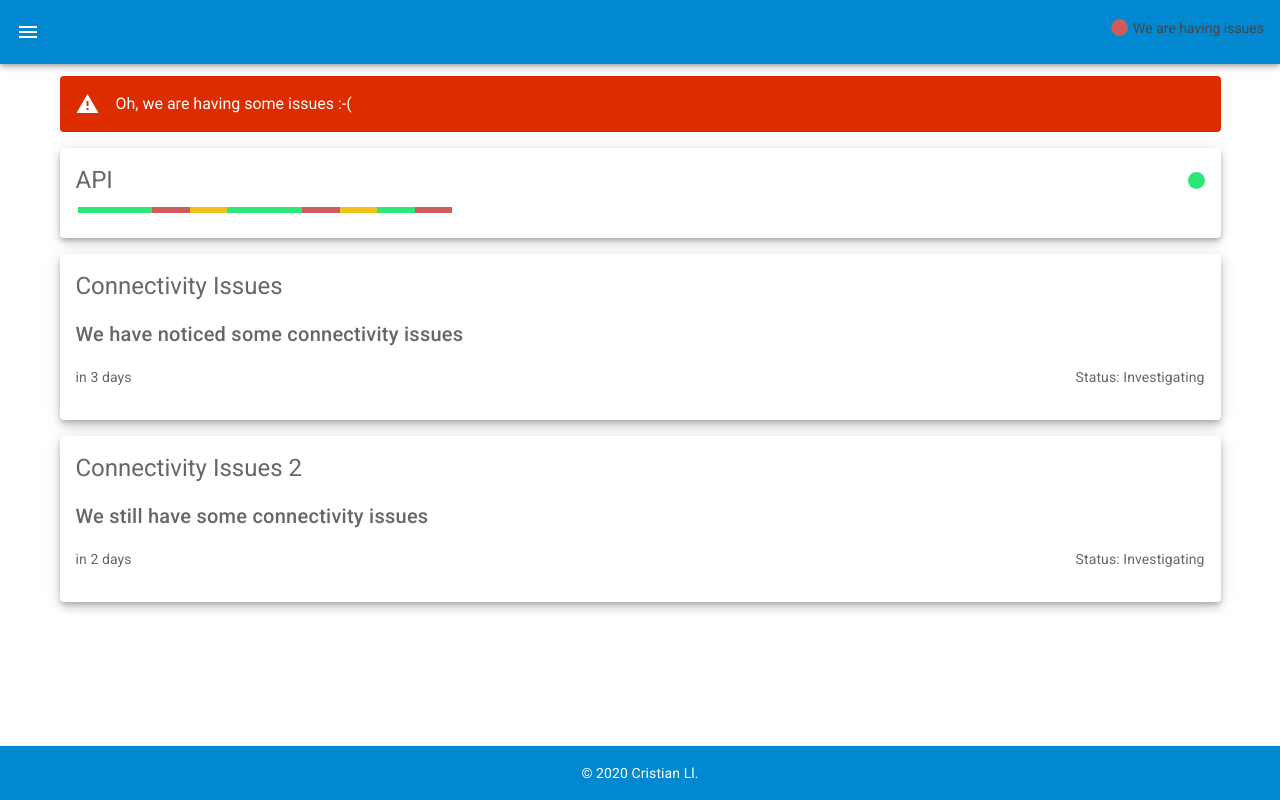
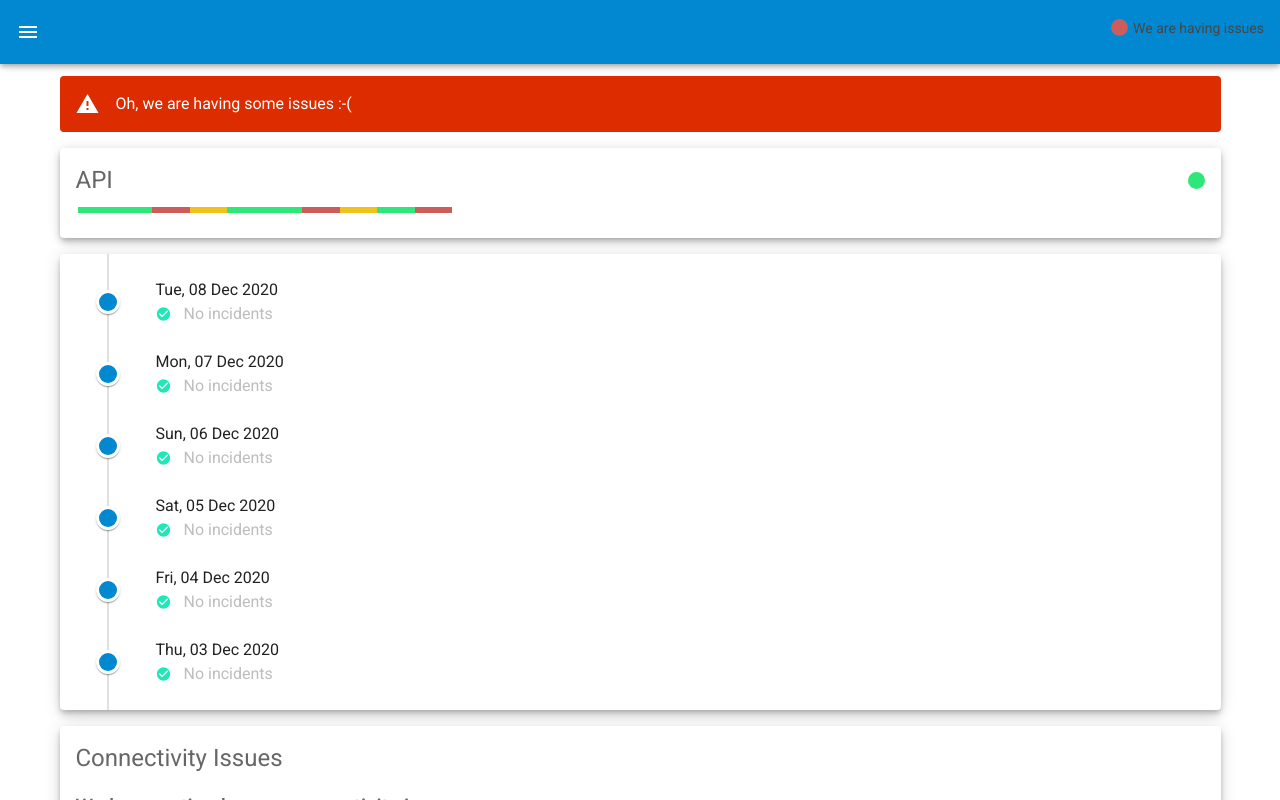
Before and after one commit to CristianLluis/serverMonitorFront, a Nuxt app: page / in a window 1280 px wide. Shown: the top 800 px of the page. Built offline with nearby package versions, Linux system fonts and the light colour scheme.

Commit message:
Add history view to index

```diff
--- a/pages/index.vue
+++ b/pages/index.vue
@@ -2,6 +2,7 @@
   <div>
     <NotificationBar />
     <SiteStatus :siteInfo="siteStatus" />
+    <HistoryView />
     <div v-if="openIncidents.length >= 1">
       <IncidentListItem
         v-for="i in openIncidents"
@@ -18,6 +19,7 @@
 import NotificationBar from "@/components/visitors/general/NotificationBar.vue";
 import IncidentListItem from "@/components/visitors/IncidentListItem.vue";
 import SiteStatus from "@/components/visitors/SiteStatus.vue";
+import HistoryView from "@/components/visitors/HistoryView.vue"
 
 export default {
   name: "indexPage",
@@ -25,7 +27,8 @@ export default {
   components: {
     NotificationBar,
     IncidentListItem,
-    SiteStatus
+    SiteStatus,
+    HistoryView
   },
 
   data: () => ({
```
